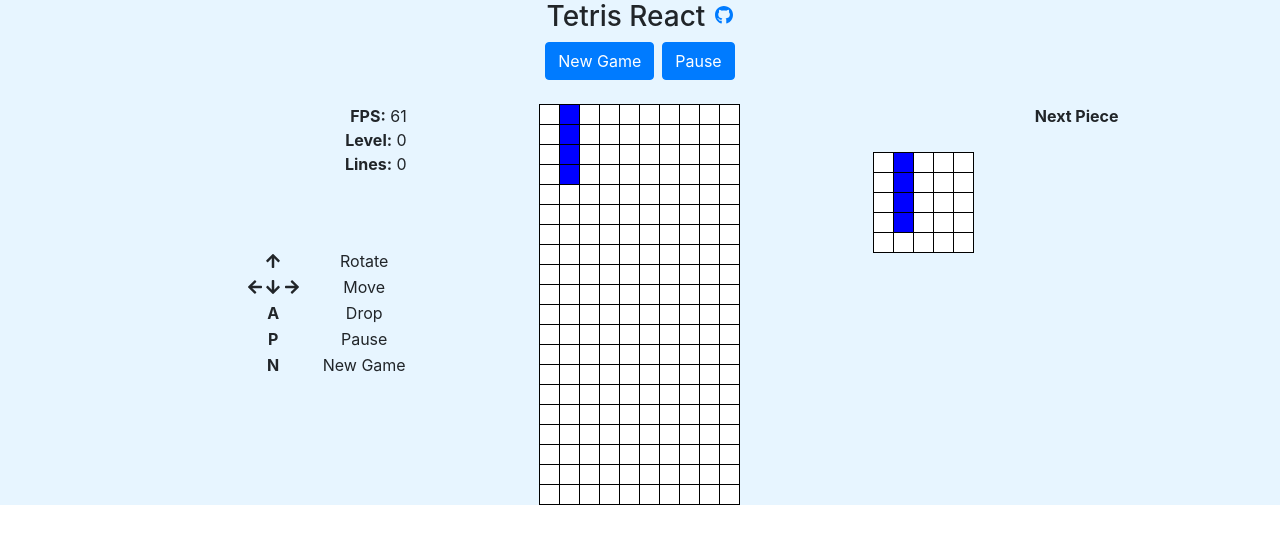
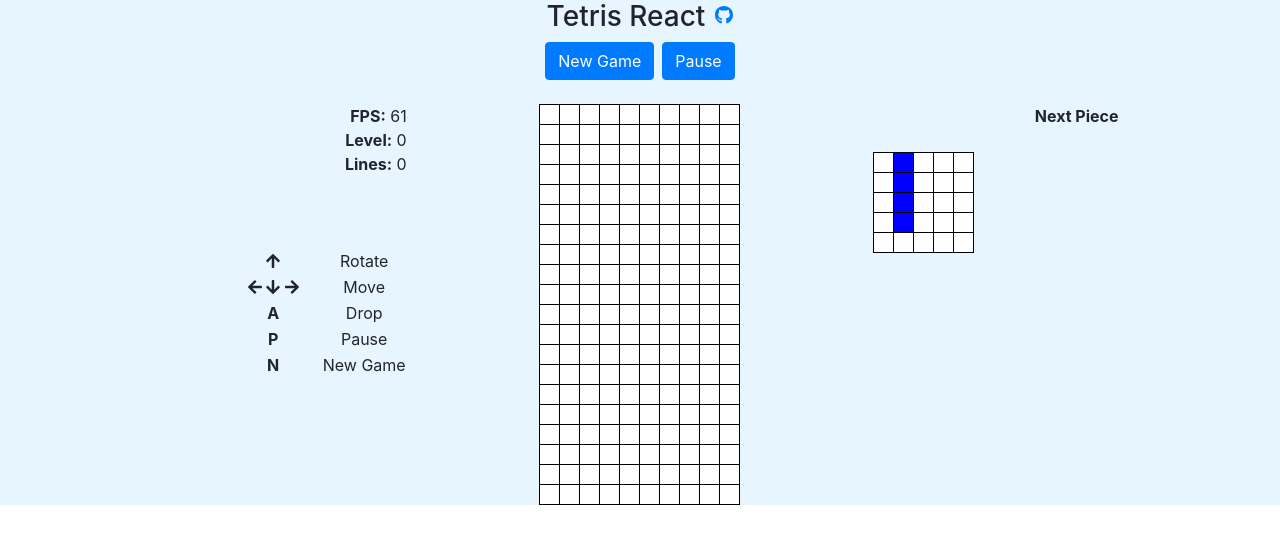
Before and after one commit to nnance/tetris-react-ts, a React (Create React App) app: page / in a window 1280 px wide. Shown: the top 544 px of the page. Built offline with nearby package versions, Linux system fonts and the light colour scheme.

Commit message:
gameboard supports multiple blocks

```diff
--- a/src/containers/GameBoard.tsx
+++ b/src/containers/GameBoard.tsx
@@ -2,10 +2,17 @@ import React from "react";
 import { DrawableGrid, updateBoard } from "../state/DrawableGrid";
 import GameBoard from "../components/GameBoard";
 import useKeyPress, { KeyCode } from "../hooks/useKeyPress";
-import { drawIBlock, moveIBlock, rotateIBlock, drawers } from "../state/IBlock";
-import { BlockDrawer } from "../state/BlockDrawer";
+import { drawers as iBlockDrawers } from "../state/IBlock";
+import { drawers as jBlockDrawers } from "../state/JBlock";
+import {
+  drawBlock,
+  moveBlock,
+  rotateBlock,
+  BlockDrawer,
+  DrawableAction,
+  Piece
+} from "../state/BlockDrawer";
 
-// TODO: don't draw piece until space bar is pressed
 // TODO: implement edge detection for right and left movement
 // TODO: fix layout to remove horizontal scroll
 // TODO: detect the bottom of the board and stop movement
@@ -21,10 +28,10 @@ type Pos = {
 };
 
 type GamePiece = {
-  prev: Pos;
-  current: Pos;
+  pos: Pos;
+  piece: Piece;
   drawer: BlockDrawer;
-  eraser?: BlockDrawer;
+  actions?: DrawableAction[];
 };
 
 enum PieceAction {
@@ -34,45 +41,53 @@ enum PieceAction {
   rotate
 }
 
+const pieces: Piece[] = [ jBlockDrawers, iBlockDrawers ];
+
 const pieceReducer = (
   state: GamePiece,
   action: { type: PieceAction }
 ): GamePiece => {
-  const idx = drawers.findIndex(drawer => drawer === state.drawer);
+  const idx = state.piece.findIndex(drawer => drawer === state.drawer);
+  const newDrawer = state.piece[idx === state.piece.length - 1 ? 0 : idx + 1];
+  const {
+    pos: { x, y },
+    drawer
+  } = state;
 
   return action.type === PieceAction.moveRight
     ? {
         ...state,
-        current: { ...state.current, x: state.current.x + 1 },
-        prev: state.current
+        pos: { ...state.pos, x: x + 1 },
+        actions: moveBlock(x, y, x + 1, y, drawer)
       }
     : action.type === PieceAction.moveLeft
     ? {
         ...state,
-        current: { ...state.current, x: state.current.x - 1 },
-        prev: state.current
+        pos: { ...state.pos, x: x - 1 },
+        actions: moveBlock(x, y, x - 1, y, drawer)
       }
     : action.type === PieceAction.moveDown
     ? {
         ...state,
-        current: { ...state.current, y: state.current.y + 1 },
-        prev: state.current
+        pos: { ...state.pos, y: y + 1 },
+        actions: moveBlock(x, y, x, y + 1, drawer)
       }
     : action.type === PieceAction.rotate
     ? {
         ...state,
-        drawer: drawers[idx === drawers.length - 1 ? 0 : idx + 1],
-        eraser: state.drawer
+        drawer: newDrawer,
+        actions: rotateBlock(x, y, drawer, newDrawer)
       }
     : { ...state };
 };
 
 const GameBoardContainer: React.FC = () => {
   const [state, setState] = React.useState(board);
-  const [pos, dispatch] = React.useReducer(pieceReducer, {
-    prev: { x: 0, y: 0 },
-    current: { x: 1, y: 0 },
-    drawer: drawers[0]
+  const pieceIndex = Math.floor(Math.random() * pieces.length);
+  const [block, dispatch] = React.useReducer(pieceReducer, {
+    pos: { x: 1, y: 0 },
+    piece: pieces[pieceIndex],
+    drawer: pieces[pieceIndex][0]
   });
 
   const spaceBar = useKeyPress({ keyCode: KeyCode.spaceBar });
@@ -82,12 +97,12 @@ const GameBoardContainer: React.FC = () => {
 
   React.useEffect(() => {
     if (spaceBar) {
-      setState(state => updateBoard(drawIBlock(1, 0), state));
+      setState(state => updateBoard(drawBlock(1, 0, block.drawer), state));
       setInterval(() => {
         dispatch({ type: PieceAction.moveDown });
       }, 500);
     }
-  }, [spaceBar]);
+  }, [spaceBar, block]);
 
   React.useEffect(() => {
     if (leftArrow) dispatch({ type: PieceAction.moveLeft });
@@ -99,25 +114,15 @@ const GameBoardContainer: React.FC = () => {
 
   React.useEffect(() => {
     if (upArrow) {
-      //   setState(state =>
-      //     updateBoard(
-      //       rotateIBlock(pos.current.x, pos.current.y, pos.drawer, newDrawer),
-      //       state
-      //     )
-      //   );
       dispatch({ type: PieceAction.rotate });
     }
   }, [upArrow]);
 
   React.useEffect(() => {
     setState(state => {
-      const { prev, current, drawer } = pos;
-      return updateBoard(
-        moveIBlock(prev.x, prev.y, current.x, current.y, drawer),
-        state
-      );
+      return updateBoard(block.actions ? block.actions : [], state);
     });
-  }, [pos]);
+  }, [block]);
 
   return <GameBoard board={state} />;
 };
--- a/src/containers/NextPiece.tsx
+++ b/src/containers/NextPiece.tsx
@@ -1,15 +1,16 @@
 import React from "react";
 import NextPiece from "../components/NextPiece";
 import useKeyPress, { KeyCode } from "../hooks/useKeyPress";
-import { drawIBlock, rotateIBlock } from "../state/IBlock";
+import { drawBlock, rotateBlock } from "../state/BlockDrawer";
 import { DrawableGrid, updateBoard } from "../state/DrawableGrid";
-import { drawJBlock, rotateJBlock } from "../state/JBlock";
+import { drawers } from "../state/IBlock";
+import { drawers as jBlockDrawers } from "../state/IBlock";
 
 const emptyGrid: DrawableGrid = Array(5).fill(0).map(x => Array(5).fill(0));
 
 const AllBlocks: ((state: DrawableGrid) => DrawableGrid)[] = [
-  (state): DrawableGrid => updateBoard(drawIBlock(1, 0), state),
-  (state): DrawableGrid => updateBoard(drawJBlock(1, 0), state)
+  (state): DrawableGrid => updateBoard(drawBlock(1, 0, drawers[0]), state),
+  (state): DrawableGrid => updateBoard(drawBlock(1, 0, jBlockDrawers[0]), state)
 ];
 
 // const RotateBlocks: ((state: DrawableGrid) => DrawableGrid)[] = [
--- a/src/state/BlockDrawer.ts
+++ b/src/state/BlockDrawer.ts
@@ -1,10 +1,10 @@
 import { BlockState } from "./DrawableGrid";
 
 export type DrawableAction = {
-    x: number;
-    y: number;
-    state: BlockState;
-  };
+  x: number;
+  y: number;
+  state: BlockState;
+};
 
 export type BlockDrawer = (
   x: number,
@@ -13,3 +13,34 @@ export type BlockDrawer = (
 ) => DrawableAction[];
 
 export type Piece = BlockDrawer[];
+
+export const drawBlock = (
+  x: number,
+  y: number,
+  drawer: BlockDrawer
+): DrawableAction[] => {
+  return drawer(x, y, BlockState.on);
+};
+
+export const moveBlock = (
+  prevX: number,
+  prevY: number,
+  x: number,
+  y: number,
+  drawer: BlockDrawer
+): DrawableAction[] => {
+  const erase = drawer(prevX, prevY, BlockState.off);
+  const draw = drawer(x, y, BlockState.on);
+  return erase.concat(draw);
+};
+
+export const rotateBlock = (
+  x: number,
+  y: number,
+  eraser: BlockDrawer,
+  drawer: BlockDrawer
+): DrawableAction[] => {
+  const erase = eraser(x, y, BlockState.off);
+  const draw = drawer(x, y, BlockState.on);
+  return erase.concat(draw);
+};
--- a/src/state/IBlock.ts
+++ b/src/state/IBlock.ts
@@ -1,5 +1,5 @@
 import { BlockState } from "./DrawableGrid";
-import { DrawableAction, BlockDrawer, Piece } from "./BlockDrawer";
+import { DrawableAction, Piece } from "./BlockDrawer";
 
 const verticalIBlock = (
   x: number,
@@ -24,30 +24,3 @@ const horizontalIBlock = (
 ];
 
 export const drawers: Piece = [verticalIBlock, horizontalIBlock];
-
-export const drawIBlock = (x: number, y: number): DrawableAction[] => {
-  return verticalIBlock(x, y, BlockState.on);
-};
-
-export const moveIBlock = (
-  prevX: number,
-  prevY: number,
-  x: number,
-  y: number,
-  drawer: BlockDrawer
-): DrawableAction[] => {
-  const erase = drawer(prevX, prevY, BlockState.off);
-  const draw = drawer(x, y, BlockState.on);
-  return erase.concat(draw);
-};
-
-export const rotateIBlock = (
-  x: number,
-  y: number,
-  eraser: BlockDrawer,
-  drawer: BlockDrawer
-): DrawableAction[] => {
-  const erase = eraser(x, y, BlockState.off);
-  const draw = drawer(x, y, BlockState.on);
-  return erase.concat(draw);
-};
--- a/src/state/JBlock.ts
+++ b/src/state/JBlock.ts
@@ -24,19 +24,3 @@ const horizontalJBlock = (
 ];
 
 export const drawers: Piece = [verticalJBlock, horizontalJBlock];
-
-export const drawJBlock = (x: number, y: number): DrawableAction[] => {
-  return horizontalJBlock(x, y, BlockState.on);
-};
-
-export const moveJBlock = (x: number, y: number): DrawableAction[] => {
-  const erase = horizontalJBlock(x, y, BlockState.off);
-  const draw = horizontalJBlock(x, y + 1, BlockState.on);
-  return erase.concat(draw);
-};
-
-export const rotateJBlock = (x: number, y: number): DrawableAction[] => {
-  const erase = horizontalJBlock(x, y, BlockState.off);
-  const draw = verticalJBlock(x, y, BlockState.on);
-  return erase.concat(draw);
-};
```
